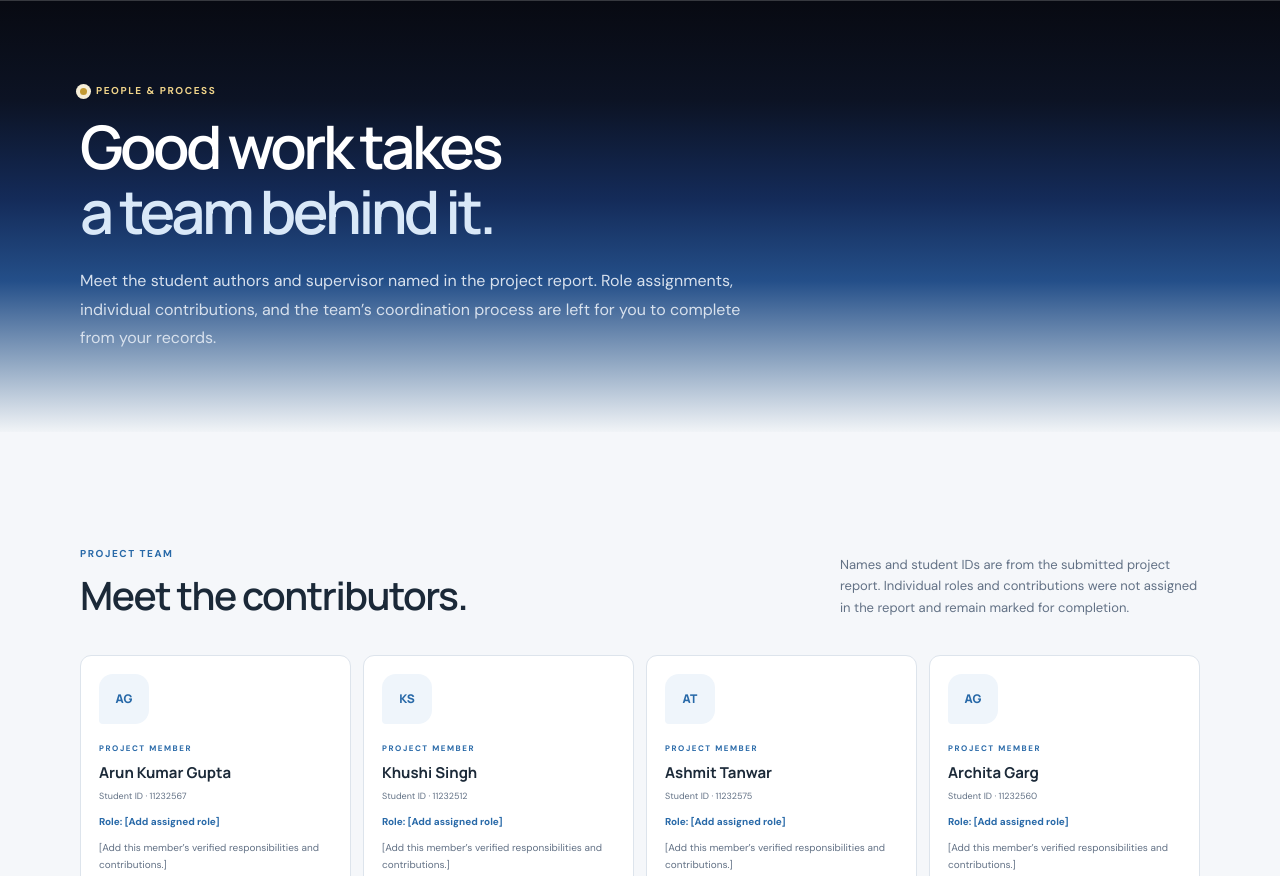
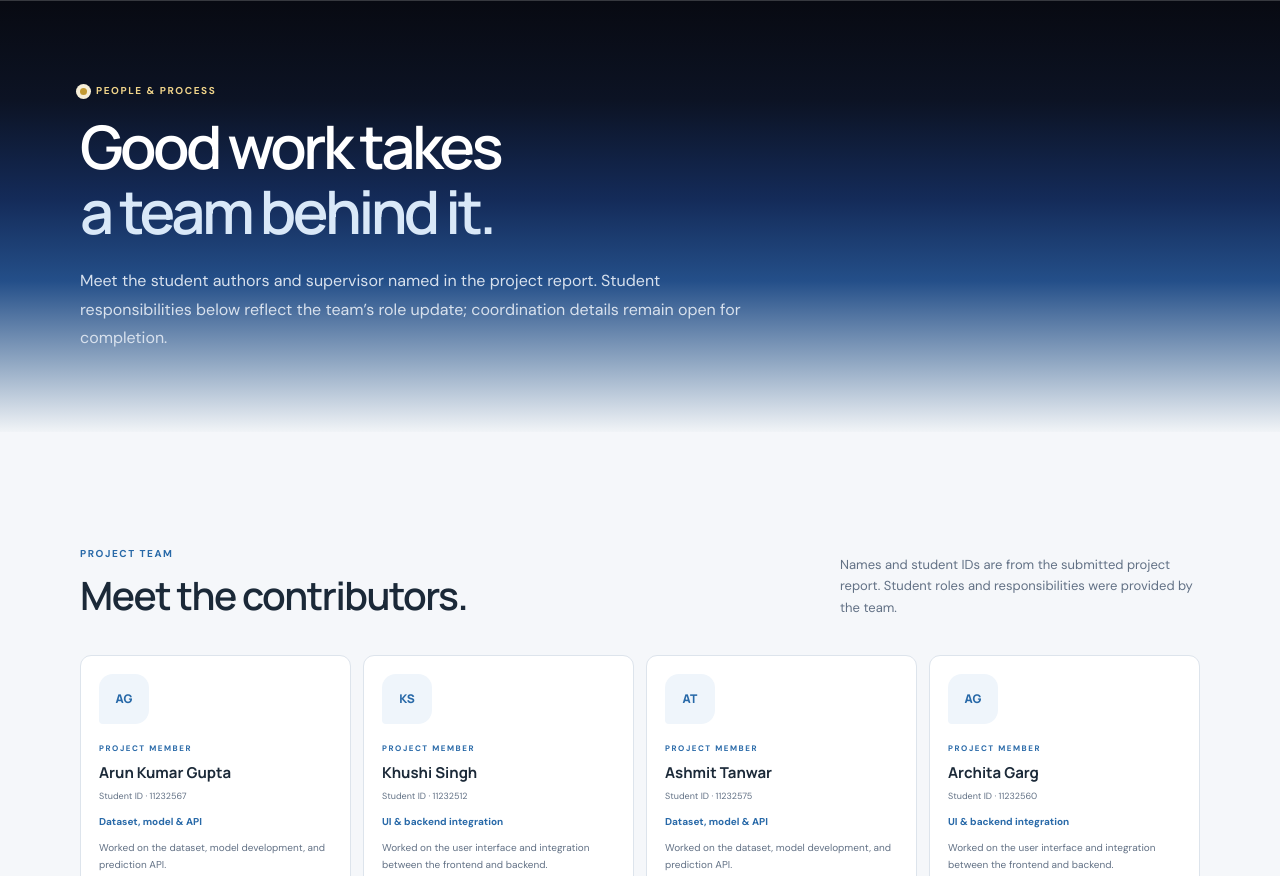
Before and after one commit to arun-git-alter/customer-churn-prediction, a plain HTML site: page frontend/team.html in a window 1280 px wide. Shown: the part 76-952 px from the top of the page. Drawn offline with Linux system fonts and the light colour scheme.

Commit message:
docs: add team responsibilities

```diff
--- a/frontend/static/css/style.css
+++ b/frontend/static/css/style.css
@@ -280,7 +280,7 @@ td:last-child, th:last-child { text-align: right; }
 .team-conclusion { display: flex; align-items: flex-start; gap: 14px; max-width: 720px; margin-top: 35px; padding: 20px; background: #EAF1F8; border-radius: 9px; }
 .conclusion-mark { color: var(--blue); font-size: 20px; }
 .team-conclusion p { margin: 0; color: #54697D; font-size: 12px; }
-.ownership-grid { display: grid; grid-template-columns: repeat(4,1fr); gap: 10px; }
+.ownership-grid { display: grid; grid-template-columns: repeat(3,1fr); gap: 10px; }
 .ownership-grid > div { display: flex; flex-direction: column; gap: 7px; min-height: 78px; padding: 13px; border: 1px solid var(--line); background: #fff; border-radius: 8px; }
 .ownership-grid strong { color: var(--ink-soft); font-size: 10px; }
 .ownership-grid span { color: var(--blue); font-size: 10px; }
--- a/frontend/team.html
+++ b/frontend/team.html
@@ -12,16 +12,16 @@
   <a class="skip-link" href="#main">Skip to content</a>
   <header class="site-header"><div class="container nav-wrap"><a class="brand" href="index.html"><span class="brand-mark">C</span><span>churn<span class="brand-light">lab</span></span></a><nav class="site-nav" aria-label="Main navigation"><a href="index.html">Overview</a><a href="methodology.html">Methodology</a><a class="active" aria-current="page" href="team.html">Team</a></nav><a class="button button-small button-dark nav-cta" href="index.html#dashboard">Open dashboard <span aria-hidden="true">↗</span></a></div></header>
   <main id="main">
-    <section class="page-hero container"><p class="eyebrow"><span class="eyebrow-dot"></span> PEOPLE & PROCESS</p><h1>Good work takes<br><span>a team behind it.</span></h1><p class="hero-lede">Meet the student authors and supervisor named in the project report. Role assignments, individual contributions, and the team’s coordination process are left for you to complete from your records.</p></section>
-    <section class="section container"><div class="section-head"><div><p class="eyebrow">PROJECT TEAM</p><h2>Meet the contributors.</h2></div><p class="section-sub">Names and student IDs are from the submitted project report. Individual roles and contributions were not assigned in the report and remain marked for completion.</p></div>
-      <div class="team-grid"><article class="team-card"><div class="avatar-placeholder" aria-hidden="true">AG</div><p class="eyebrow">PROJECT MEMBER</p><h3>Arun Kumar Gupta</h3><p class="member-id">Student ID · 11232567</p><p class="role-placeholder">Role: [Add assigned role]</p><p>[Add this member’s verified responsibilities and contributions.]</p></article><article class="team-card"><div class="avatar-placeholder" aria-hidden="true">KS</div><p class="eyebrow">PROJECT MEMBER</p><h3>Khushi Singh</h3><p class="member-id">Student ID · 11232512</p><p class="role-placeholder">Role: [Add assigned role]</p><p>[Add this member’s verified responsibilities and contributions.]</p></article><article class="team-card"><div class="avatar-placeholder" aria-hidden="true">AT</div><p class="eyebrow">PROJECT MEMBER</p><h3>Ashmit Tanwar</h3><p class="member-id">Student ID · 11232575</p><p class="role-placeholder">Role: [Add assigned role]</p><p>[Add this member’s verified responsibilities and contributions.]</p></article><article class="team-card"><div class="avatar-placeholder" aria-hidden="true">AG</div><p class="eyebrow">PROJECT MEMBER</p><h3>Archita Garg</h3><p class="member-id">Student ID · 11232560</p><p class="role-placeholder">Role: [Add assigned role]</p><p>[Add this member’s verified responsibilities and contributions.]</p></article></div>
+    <section class="page-hero container"><p class="eyebrow"><span class="eyebrow-dot"></span> PEOPLE & PROCESS</p><h1>Good work takes<br><span>a team behind it.</span></h1><p class="hero-lede">Meet the student authors and supervisor named in the project report. Student responsibilities below reflect the team’s role update; coordination details remain open for completion.</p></section>
+    <section class="section container"><div class="section-head"><div><p class="eyebrow">PROJECT TEAM</p><h2>Meet the contributors.</h2></div><p class="section-sub">Names and student IDs are from the submitted project report. Student roles and responsibilities were provided by the team.</p></div>
+      <div class="team-grid"><article class="team-card"><div class="avatar-placeholder" aria-hidden="true">AG</div><p class="eyebrow">PROJECT MEMBER</p><h3>Arun Kumar Gupta</h3><p class="member-id">Student ID · 11232567</p><p class="role-placeholder">Dataset, model & API</p><p>Worked on the dataset, model development, and prediction API.</p></article><article class="team-card"><div class="avatar-placeholder" aria-hidden="true">KS</div><p class="eyebrow">PROJECT MEMBER</p><h3>Khushi Singh</h3><p class="member-id">Student ID · 11232512</p><p class="role-placeholder">UI & backend integration</p><p>Worked on the user interface and integration between the frontend and backend.</p></article><article class="team-card"><div class="avatar-placeholder" aria-hidden="true">AT</div><p class="eyebrow">PROJECT MEMBER</p><h3>Ashmit Tanwar</h3><p class="member-id">Student ID · 11232575</p><p class="role-placeholder">Dataset, model & API</p><p>Worked on the dataset, model development, and prediction API.</p></article><article class="team-card"><div class="avatar-placeholder" aria-hidden="true">AG</div><p class="eyebrow">PROJECT MEMBER</p><h3>Archita Garg</h3><p class="member-id">Student ID · 11232560</p><p class="role-placeholder">UI & backend integration</p><p>Worked on the user interface and integration between the frontend and backend.</p></article></div>
       <article class="advisor-card"><div class="avatar-placeholder" aria-hidden="true">MC</div><div><p class="eyebrow">PROJECT SUPERVISOR</p><h3>Dr. Mohit Chhabra</h3><p class="advisor-role">Assistant Professor · Supervisor named in the report</p></div><p>Individual guidance or contribution details are not specified in the report.</p></article>
       <p class="note-box team-note"><strong>Source:</strong> Churn Prediction API project report, cover page, declaration, and acknowledgement. The report identifies the four student authors and names Dr. Mohit Chhabra as supervisor.</p>
     </section>
     <section class="section team-process"><div class="container"><div class="section-head"><div><p class="eyebrow">WORKING TOGETHER</p><h2>How the work moved forward.</h2></div><p class="section-sub">The milestones below reflect the project artifacts present in the repository. They do not assign ownership or claim dates.</p></div>
       <div class="timeline"><article><span class="timeline-marker">01</span><div><p class="timeline-phase">PHASE 01 · DATA UNDERSTANDING</p><h3>Explore the source data</h3><p>Review the telecom churn dataset, its fields, and the target variable.</p><small>Artifact: data understanding notebook</small></div></article><article><span class="timeline-marker">02</span><div><p class="timeline-phase">PHASE 02 · ANALYSIS</p><h3>Investigate customer patterns</h3><p>Perform exploratory and feature analysis to understand the available signal.</p><small>Artifacts: EDA and feature analysis notebooks</small></div></article><article><span class="timeline-marker">03</span><div><p class="timeline-phase">PHASE 03 · MODELING</p><h3>Build and compare models</h3><p>Develop classification workflows and examine model and threshold behavior.</p><small>Artifacts: Logistic Regression, Random Forest, and tuning notebooks</small></div></article><article><span class="timeline-marker">04</span><div><p class="timeline-phase">PHASE 04 · DELIVERY</p><h3>Expose a prediction workflow</h3><p>Package the calibrated model behind a validated Flask endpoint and connect it to a browser form.</p><small>Artifacts: saved model, backend modules, frontend</small></div></article></div>
     </div></section>
-    <section class="section container"><div class="section-head"><div><p class="eyebrow">TASK OWNERSHIP & COORDINATION</p><h2>Make responsibilities visible.</h2></div><p class="section-sub">The project files do not record who owned each task or how the team coordinated. Fill these fields from your actual planning notes.</p></div><div class="ownership-grid"><div><strong>Data & analysis</strong><span>[Add verified owner]</span></div><div><strong>Model development</strong><span>[Add verified owner]</span></div><div><strong>API & frontend</strong><span>[Add verified owner]</span></div><div><strong>Integration & delivery</strong><span>[Add verified owner]</span></div></div><div class="coordination-box"><p><strong>Coordination process</strong></p><p>[Describe the team’s actual planning, progress check-ins, task tracking, review, and handoff process.]</p></div></section>
+    <section class="section container"><div class="section-head"><div><p class="eyebrow">TASK OWNERSHIP & COORDINATION</p><h2>Shared work, clear ownership.</h2></div><p class="section-sub">Ownership below summarizes the responsibilities provided by the team. Coordination practices were not specified.</p></div><div class="ownership-grid"><div><strong>Data & analysis</strong><span>Arun Kumar Gupta · Ashmit Tanwar</span></div><div><strong>Model development</strong><span>Arun Kumar Gupta · Ashmit Tanwar</span></div><div><strong>Prediction API</strong><span>Arun Kumar Gupta · Ashmit Tanwar</span></div><div><strong>User interface</strong><span>Khushi Singh · Archita Garg</span></div><div><strong>Backend integration</strong><span>Khushi Singh · Archita Garg</span></div></div><div class="coordination-box"><p><strong>Coordination process</strong></p><p>[Add the team’s planning, progress check-ins, task tracking, review, and handoff process.]</p></div></section>
     <section class="section tools-section"><div class="container"><div class="section-head"><div><p class="eyebrow">TOOLS & TECHNOLOGY</p><h2>Project toolkit.</h2></div><p class="section-sub">Technologies verified in the project files and notebooks.</p></div><div class="tool-list"><span>Python</span><span>Flask</span><span>scikit-learn</span><span>pandas</span><span>Jupyter</span><span>HTML</span><span>CSS</span><span>JavaScript</span><span>joblib</span></div><div class="team-conclusion"><span class="conclusion-mark">↗</span><p>This project brings data analysis, model development, API design, and an interactive interface into one working churn prediction experience. Add your team’s verified story here to complete the showcase.</p></div></div></section>
   </main>
   <footer class="site-footer"><div class="container footer-inner"><a class="brand" href="index.html"><span class="brand-mark">C</span><span>churn<span class="brand-light">lab</span></span></a><p>Customer Churn Prediction · Project Showcase</p><nav aria-label="Footer navigation"><a href="index.html">Overview</a><a href="methodology.html">Methodology</a><a href="team.html">Team</a></nav><span class="footer-tech">Python · Flask · scikit-learn</span></div></footer>
```
Also changed, not shown: 1 other file.
